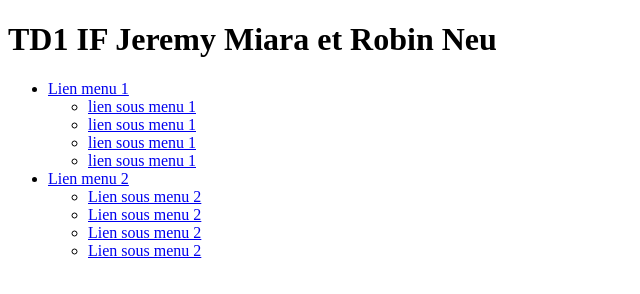
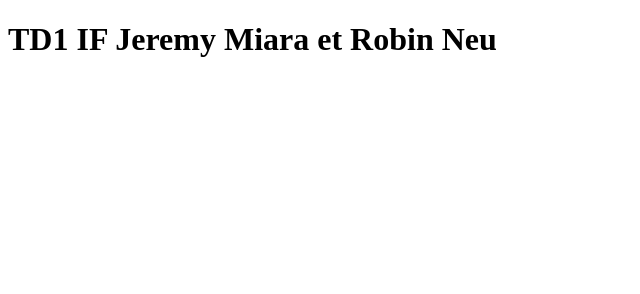
Before and after one commit to JeremyMiara/JeremyMiara.github.io, a plain HTML site: page index.html in a window 1280 px wide. Shown: the whole page, without its empty margins (0-640 px from the left). Drawn offline with Linux system fonts and the light colour scheme.

Commit message:
Update index.html

```diff
--- a/index.html
+++ b/index.html
@@ -5,22 +5,5 @@
   <body>
     <h1>TD1 IF Jeremy Miara et Robin Neu</h1>
   </body>
-  <ul id="menu-deroulant">
-	<li><a href="#">Lien menu 1</a>
-		<ul>
-			<li><a href="#">lien sous menu 1</a></li>
-			<li><a href="#">lien sous menu 1</a></li>
-			<li><a href="#">lien sous menu 1</a></li>
-			<li><a href="#">lien sous menu 1</a></li>
-		</ul>
-	</li><!--
- --><li><a href="#">Lien menu 2</a>
-		<ul>
-			<li><a href="#">Lien sous menu 2</a></li>
-			<li><a href="#">Lien sous menu 2</a></li>
-			<li><a href="#">Lien sous menu 2</a></li>
-			<li><a href="#">Lien sous menu 2</a></li>
-		</ul>
-	</li>
-</ul>
+
 </html>
```
